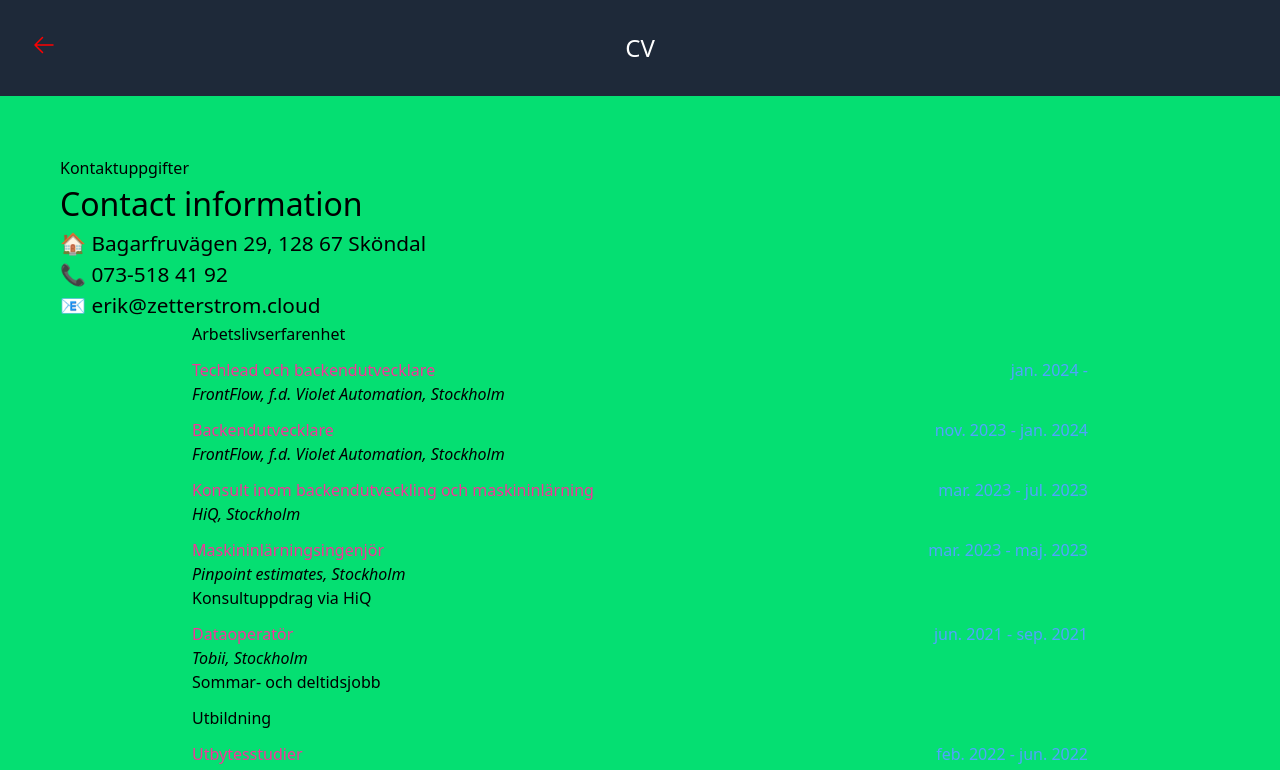
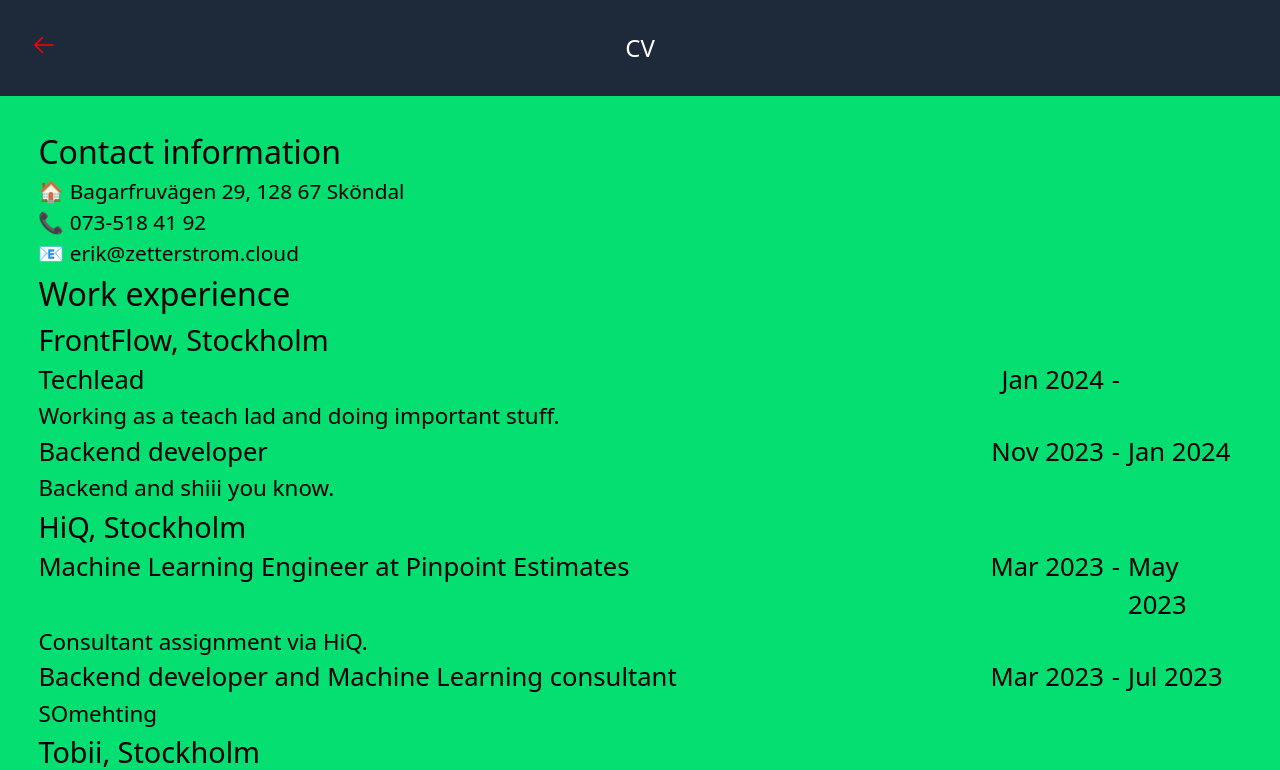
Before and after one commit to erik-zetterstrom/portfolio, a SvelteKit app: page /cv in a window 1280 px wide. Shown: the top 770 px of the page. Built offline with nearby package versions, Linux system fonts and the light colour scheme.

Commit message:
Redo cv page with more proper tailwind use

```diff
--- a/src/components/Timeline.svelte
+++ b/src/components/Timeline.svelte
@@ -1,58 +1,55 @@
 <script lang="ts">
-    type TimelineItem = {
-        time: string;
+
+    type Time = {
+        year: number;
+        month: string;
+    }
+
+    function timeString(time: Time | null): string {
+        if (time === null) {
+            return ""
+        }
+        return time.month + " " + time.year.toString();
+    }
+
+    type TimeInterval = {
+        from: Time;
+        to: Time | null;
+    }
+    type TimeLineItemSection = {
+        interval: TimeInterval;
         title: string;
-        subtitle: string;
         body: string;
     }
-
+    type TimelineItem = {
+        title: string;
+        sections: TimeLineItemSection[];
+    }
     let {title, items}: {title: string, items: TimelineItem[]} = $props();
 </script>
 
-<div class="flex flex-col items-center">
-    <h1>{title}</h1>
-    <ul class="">
+<div class="">
+    <h1 class="text-cv-1">
+        {title}
+    </h1>
+    <ul>
         {#each items as item}
-            <li class="m-3">
-                <div class="flex">
-                    <p class="flex-1 text-pink-500">{item.title}</p>
-                    <p class="flex-1 text-end text-blue-400">{item.time}</p>
-                </div>
-                <p class="italic">{item.subtitle}</p>
-                {#if item.body.length > 0}
-                    <p>{item.body}</p>
-                {/if}
+            <li class="">
+                <h2 class="text-cv-2">{item.title}</h2>
+                {#each item.sections as section}
+                    <div>
+                        <div class="flex justify-between">
+                            <p class="text-cv-3">{section.title}</p>
+                            <div class="flex">
+                                <p class="text-cv-3 w-(--interval-part-width) text-end">{timeString(section.interval.from)}</p>
+                                <p class="text-cv-3 ml-(--interval-dash-margin) mr-(--interval-dash-margin)"> - </p>
+                                <p class="text-cv-3 w-(--interval-part-width) text-start">{timeString(section.interval.to)}</p>
+                            </div>
+                        </div>
+                        <p class="text-cv-4">{section.body}</p>
+                    </div>
+                {/each}
             </li>
         {/each}
     </ul>
 </div>
-
-
-<style>
-    @media (min-width: 1600px) {
-        h1 {
-            width: 50vW;
-        }
-        li {
-            width: 50vw;
-        }
-    }
-
-    @media (min-width: 768px) and (max-width: 1600px) {
-        h1 {
-            width: 70vW;
-        }
-        li {
-            width: 70vw;
-        }
-    }
-
-    @media (max-width: 768px) {
-        h1 {
-            width: 90vW;
-        }
-        li {
-            width: 90vw;
-        }
-    }
-</style>
--- a/src/routes/cv/+page.svelte
+++ b/src/routes/cv/+page.svelte
@@ -4,8 +4,7 @@
 	import Timeline from "../../components/Timeline.svelte";
 
 </script>
-<div class="p-15">
-    <h2>Kontaktuppgifter</h2>
+<div class="cv">
     <ContactInformation
         address={
             {
@@ -19,44 +18,110 @@
         emailAddress="erik@zetterstrom.cloud"
     />
     <Timeline
-        title="Arbetslivserfarenhet"
+        title="Work experience"
         items={
             [
                 {
-                    time: "jan. 2024 -",
-                    title: "Techlead och backendutvecklare",
-                    subtitle: "FrontFlow, f.d. Violet Automation, Stockholm",
-                    body: ""
+                    title: "FrontFlow, Stockholm",
+                    sections: [
+                        {
+                            title: "Techlead",
+                            body: "Working as a teach lad and doing important stuff.",
+                            interval: {
+                                from: {
+                                    year: 2024,
+                                    month: "Jan"
+                                },
+                                to: null
+                            }
+                        },
+                        {
+                            title: "Backend developer",
+                            body: "Backend and shiii you know.",
+                            interval: {
+                                from: {
+                                    year: 2023,
+                                    month: "Nov"
+                                },
+                                to: {
+                                    year: 2024,
+                                    month: "Jan"
+                                }
+                            }
+                        }
+                    ]
                 },
                 {
-                    time: "nov. 2023 - jan. 2024",
-                    title: "Backendutvecklare",
-                    subtitle: "FrontFlow, f.d. Violet Automation, Stockholm",
-                    body: ""
-                }
-                ,
-                {
-                    time: "mar. 2023 - jul. 2023",
-                    title: "Konsult inom backendutveckling och maskininlärning",
-                    subtitle: "HiQ, Stockholm",
-                    body: ""
+                    title: "HiQ, Stockholm",
+                    sections: [
+                        {
+                            title: "Machine Learning Engineer at Pinpoint Estimates",
+                            body: "Consultant assignment via HiQ.",
+                            interval: {
+                                from: {
+                                    year: 2023,
+                                    month: "Mar"
+                                },
+                                to: {
+                                    year: 2023,
+                                    month: "May"
+                                }
+                            }
+                        },
+                        {
+                            title: "Backend developer and Machine Learning consultant",
+                            body: "SOmehting",
+                            interval: {
+                                from: {
+                                    year: 2023,
+                                    month: "Mar"
+                                },
+                                to: {
+                                    year: 2023,
+                                    month: "Jul"
+                                }
+                            }
+                        }
+                    ]
                 },
                 {
-                    time: "mar. 2023 - maj. 2023",
-                    title: "Maskininlärningsingenjör",
-                    subtitle: "Pinpoint estimates, Stockholm",
-                    body: "Konsultuppdrag via HiQ"
-                },
-                {
-                    time: "jun. 2021 - sep. 2021",
-                    title: "Dataoperatör",
-                    subtitle: "Tobii, Stockholm",
-                    body: "Sommar- och deltidsjobb"
+                    title: "Tobii, Stockholm",
+                    sections: [
+                        {
+                            title: "Data operator",
+                            body: "Summer and part time job.",
+                            interval: {
+                                from: {
+                                    year: 2021,
+                                    month: "Jun"
+                                },
+                                to: {
+                                    year: 2021,
+                                    month: "Sep"
+                                }
+                            }
+                        }
+                    ]
                 }
+                // {
+                //     title: "Dataoperatör",
+                //     subtitle: "Tobii, Stockholm",
+                //     body: "Sommar- och deltidsjobb",
+                //     interval: {
+                //         from: {
+                //             year: 2021,
+                //             month: "Jun"
+                //         },
+                //         to: {
+                //             year: 2021,
+                //             month: "Sep"
+                //         }
+                //     }
+                // }
             ]
         }
     />
-    <Timeline
+    <!-- <Timeline
         title="Utbildning"
         items={
             [
@@ -74,8 +139,8 @@
                 }
             ]
         }
-    />
-    <SkillList
+    /> -->
+    <!-- <SkillList
         title="Kunskapsområden"
         sections={[
             {
@@ -87,5 +152,15 @@
                 skills: ["Terraform", "AWS", "Docker", "REST-API:er", "Microsoft Graph", "GraphQL", "SO-AP", "Postgres", "SQL", "NoSQL", "Postman", "PyTorch", "VS Code", "SwiftUI", "XCode", "Ubuntu", "MongoDB", "Git", "Github"]
             }
         ]}
-    />
+    /> -->
 </div>
+
+<style>
+    .cv {
+        padding-top: 2rem;
+        padding-left: clamp(2rem, 3vw, 3rem);
+        padding-right: clamp(2rem, 3vw, 3rem);
+        display: flex;
+        flex-direction: column;
+    }
+</style>
```
